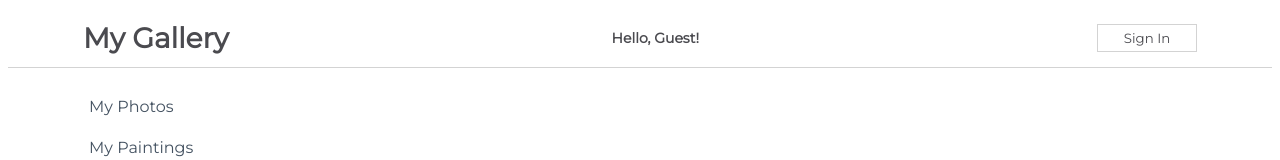
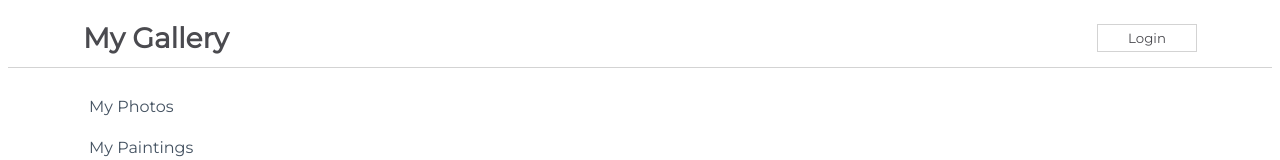
Before and after one commit to Sizimon/react-challenge, a React (Create React App) app in the folder my-app/: page / in a window 1280 px wide. Shown: the top 160 px of the page. Built offline with nearby package versions, Linux system fonts and the light colour scheme.

Commit message:
React challenge 3

```diff
--- a/my-app/src/App.js
+++ b/my-app/src/App.js
@@ -1,12 +1,13 @@
 import css from './App.module.css';
-import NavBarSimple from './components/NavBarSimple';
+// import NavBarSimple from './components/NavBarSimple';
+import NavBarForm from './components/NavBarForm';
 import Sidebar from './components/Sidebar'
 
 function App() {
   return (
     <div className={css.App}>
       {/* Add your components here */}
-      <NavBarSimple />
+      <NavBarForm />
       <Sidebar />
     </div>
   );
--- /dev/null
+++ b/my-app/src/components/NavBarChild.js
@@ -0,0 +1,18 @@
+import React from 'react'
+function NavBarChild(props) {
+    return (
+        props.isLoggedIn ?
+        <form>
+            <label htmlFor = "username">Username:</label>
+            <input placeholder="username" id="username"/>
+
+            <label htmlFor = "password">Password:</label>
+            <input placeholder="password" id="password"/>
+            <button  onClick={props.handleLogin}>Submit</button>
+        </form>
+        :
+        <button onClick={props.handleLogin}>Login</button>
+    )
+}
+
+export default NavBarChild
--- /dev/null
+++ b/my-app/src/components/NavBarForm.js
@@ -0,0 +1,47 @@
+import React, { Component } from 'react'
+import css from './css/NavBarSimple.module.css'
+import NavBarChild from './NavBarChild'
+// import NavBarChild from './NavBarChild'
+
+export class NavBarForm extends Component {
+
+    constructor(props) {
+      super(props)
+
+      this.state = {
+         isLoggedIn: false,
+         button: 'Login',
+      }
+    }
+
+    handleLogin = () => {
+        this.setState((prevState) => ({
+            isLoggedIn: prevState.isLoggedIn ? false : true
+        }),  () => console.log(this.state.isLoggedIn))
+    }
+
+    // handleLogin = () => {
+    //     this.setState((prevState, prevProps) => {
+    //         console.log('Previous State', prevState);
+    //         console.log('Previous Properties', prevProps);
+    //         return {
+    //             button: prevState.button === 'Login' ? 'Logout' : 'Login',
+    //             isLoggedIn: prevState.isLoggedIn === 'false' ? 'true' : 'false',
+    //         }
+    //     })
+    // }
+
+    render() {
+        return (
+            <div className={css.NavBar}>
+                <h1>My Gallery</h1>
+                <NavBarChild
+                isLoggedIn={this.state.isLoggedIn}
+                handleLogin={this.handleLogin}
+                />
+            </div>
+        )
+    }
+}
+
+export default NavBarForm
```
